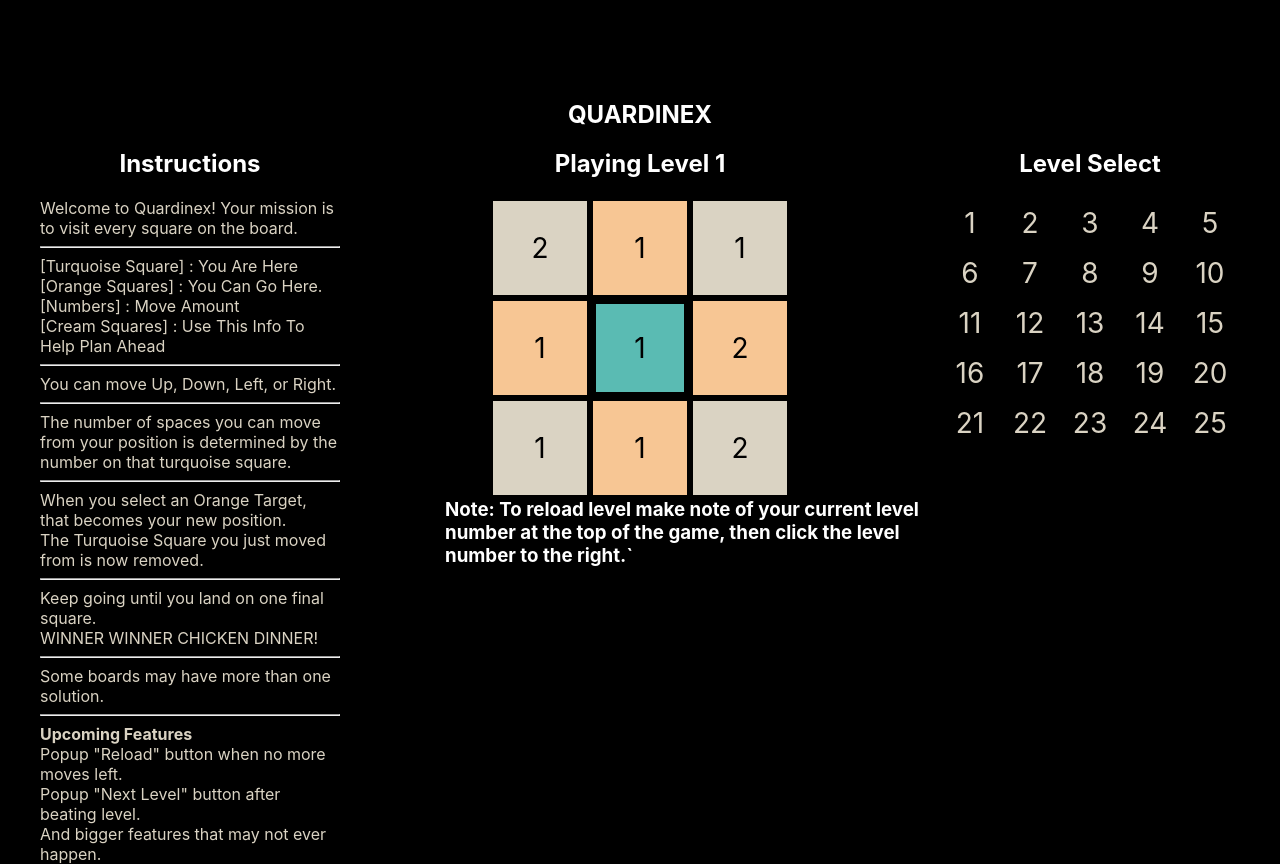
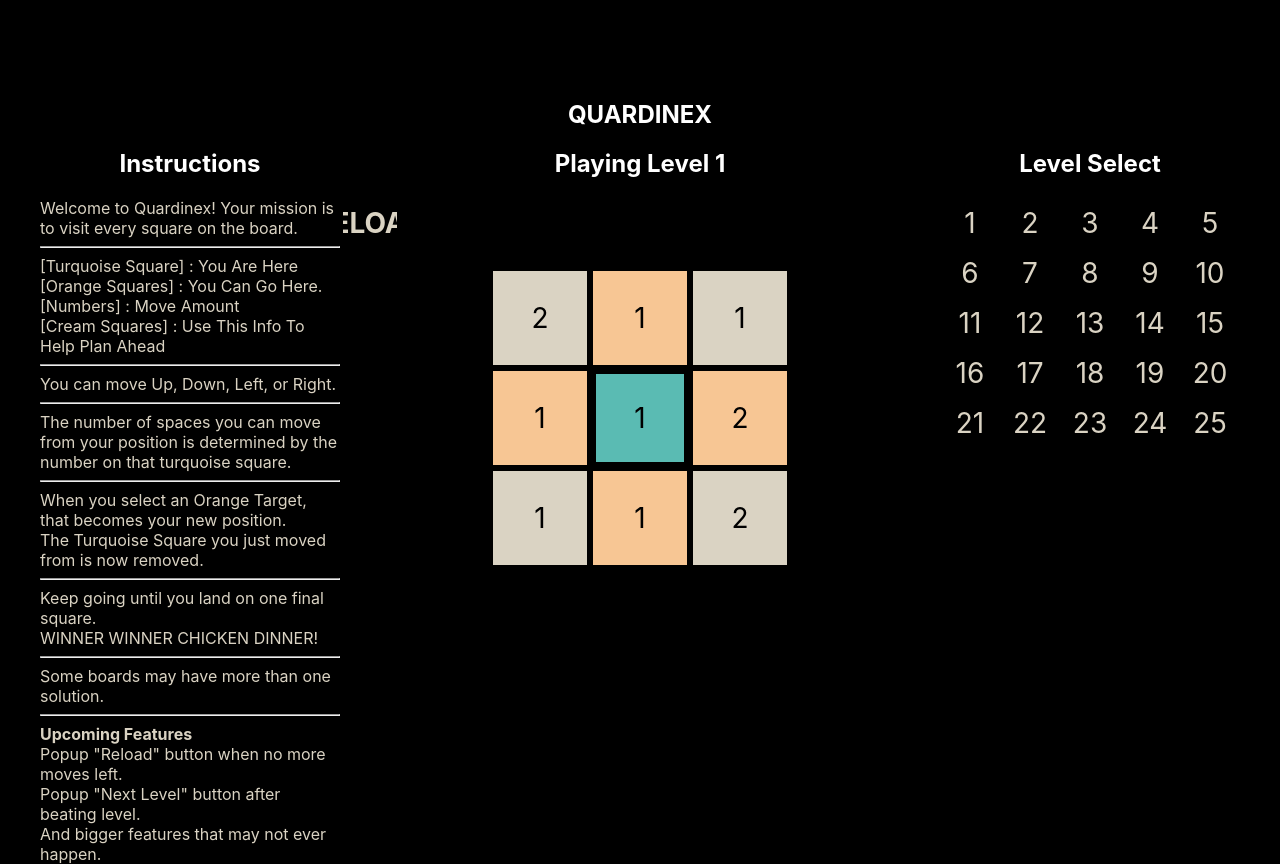
Before and after one commit to symbioid/quardinex, a React (Create React App) app: page / in a window 1280 px wide. Built offline with nearby package versions, Linux system fonts and the light colour scheme.

Commit message:
Reload Working now. Need to fix styling next.

```diff
--- a/src/App.jsx
+++ b/src/App.jsx
@@ -236,20 +236,13 @@ const App = ()=> {
 
   const loadLevel = (selectedLevel) => {
     const currentLevel = selectedLevel;
+
     setCurrentLevel(currentLevel);
-
     setBoard(levels[currentLevel]);
-
-
     setSelected({ row: startPoint[currentLevel][0], col: startPoint[currentLevel][1] });
-    //setSelectedVal(null);
     setRemoved([startPoint[currentLevel][0] + "," + startPoint[currentLevel][1]]);
     setMessage("QUARDINEX");
-
-    console.log(`${currentLevel}`);
     setBoardSize(levels[currentLevel].length);
-    console.log(`BoardSize: ${boardSize}`);
-    console.log(`${levels[currentLevel].length}`);
   }
 
   const Cell = ({cell, rowNum, colNum})=> {
@@ -305,6 +298,14 @@ const App = ()=> {
     );
   }
 
+  const Reload = ()=> {
+    return (
+        <div className="level-number" onClick={()=> { loadLevel(currentLevel); }}>
+        RELOAD
+        </div>
+    );
+  }
+
   const LevelSelect = ()=> {
     return (
       <div className="level-menu">
@@ -357,11 +358,10 @@ const App = ()=> {
         <div className="game">
           <h2>{message}</h2>
           <h2>Playing Level {currentLevel+1}</h2>
+          <h2><Reload reload={currentLevel} /></h2>
           <div className="grid-container">
             <Grid board={board} />
           </div>
-          <h3>Note: To reload level make note of your current level number at the top of the game,
-          then click the level number to the right.` </h3>
         </div>
 
         <div className="levelselect">
```
